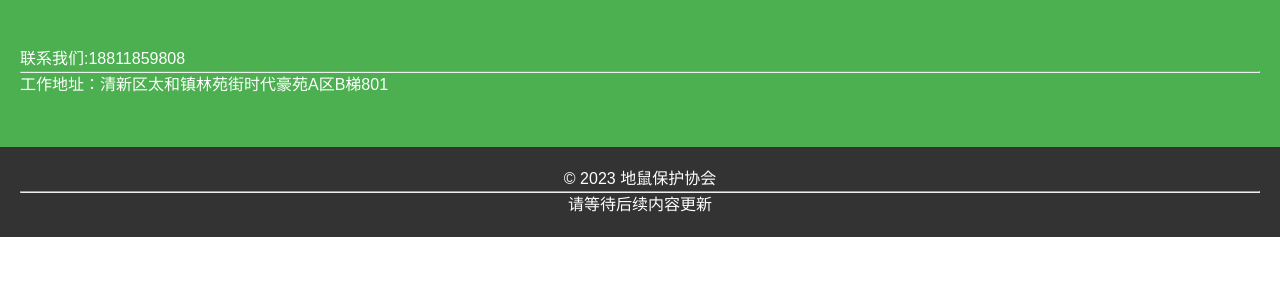
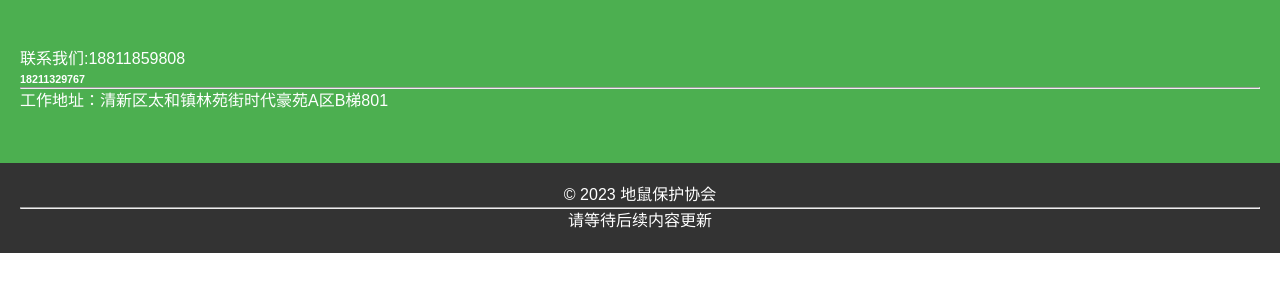
Before and after one commit to r-bill/The-Gopher-Conservation-Society, a plain HTML site: page html/lianxifangshi.html in a window 1280 px wide. Shown: the part 195-486 px from the top of the page. Drawn offline with Linux system fonts and the light colour scheme.

Commit message:
Update lianxifangshi.html

```diff
--- a/html/lianxifangshi.html
+++ b/html/lianxifangshi.html
@@ -30,6 +30,7 @@
         <p>一个致力于保护地鼠及其栖息地的非营利组织</p>
         <div class="margin">
             <P>联系我们:18811859808</P>
+		 <h6>18211329767</h6>
             <hr>
             <P>工作地址：清新区太和镇林苑街时代豪苑A区B梯801
             </P>
```
